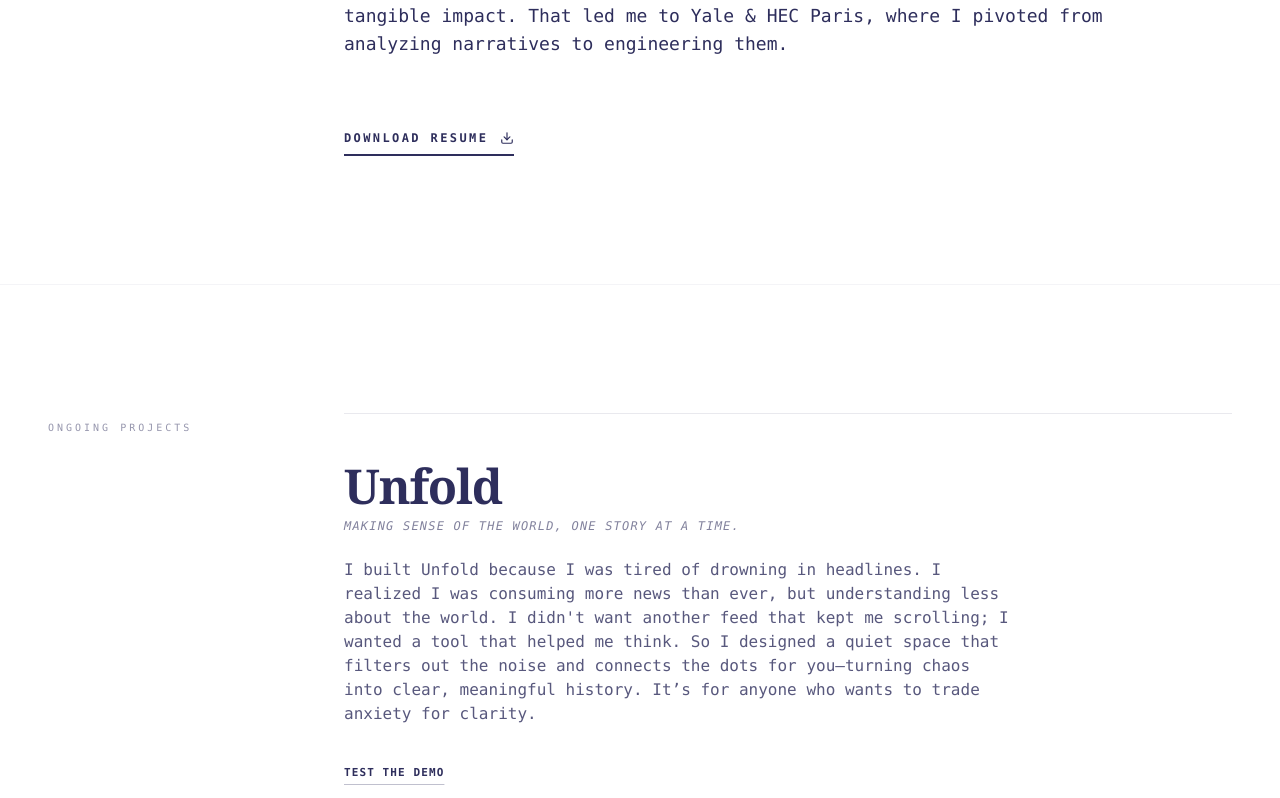
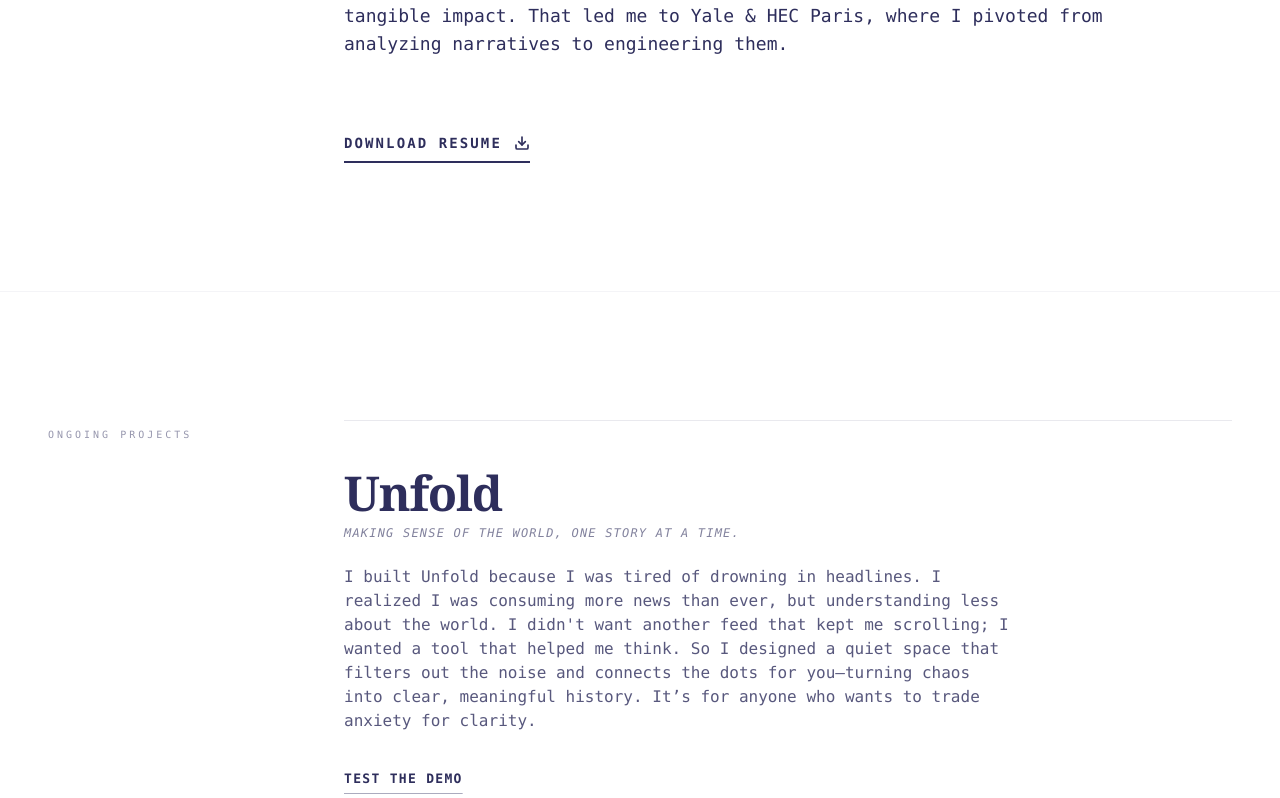
Before and after one commit to sophijw/Personal-Website, a React (Vite) app: page / in a window 1280 px wide. Shown: the part 722-1520 px from the top of the page. Built offline with nearby package versions, Linux system fonts and the light colour scheme; a web font is replaced by a local one.

Commit message:
feat: Update external links and project details
This commit updates all external links to use precise URLs and includes live demo links for the 'Unfold' and 'Warmdays' projects. It also refines the styling for project links and the resume download button for better visual consistency and usability.

```diff
--- a/components/Footer.tsx
+++ b/components/Footer.tsx
@@ -13,11 +13,11 @@
         <div className="flex flex-col gap-12">
           <p className="font-mono text-lg md:text-xl leading-relaxed text-[#2E2E5C]/80">
             Find me on{' '}
-            <a href="https://linkedin.com" target="_blank" rel="noopener noreferrer" className="text-[#2E2E5C] font-bold underline underline-offset-8 decoration-[#2E2E5C]/20 hover:decoration-[#2E2E5C] transition-all">
+            <a href="https://www.linkedin.com/in/jiangyiwu/" target="_blank" rel="noopener noreferrer" className="text-[#2E2E5C] font-bold underline underline-offset-8 decoration-[#2E2E5C]/20 hover:decoration-[#2E2E5C] transition-all">
               LinkedIn
             </a>
             , check out my code on{' '}
-            <a href="https://github.com" target="_blank" rel="noopener noreferrer" className="text-[#2E2E5C] font-bold underline underline-offset-8 decoration-[#2E2E5C]/20 hover:decoration-[#2E2E5C] transition-all">
+            <a href="https://github.com/sophijw" target="_blank" rel="noopener noreferrer" className="text-[#2E2E5C] font-bold underline underline-offset-8 decoration-[#2E2E5C]/20 hover:decoration-[#2E2E5C] transition-all">
               GitHub
             </a>
             , or shoot me an email{' '}
--- a/components/Hero.tsx
+++ b/components/Hero.tsx
@@ -32,9 +32,14 @@
           </div>
 
           <div className="pt-8">
-            <button className="font-mono text-xs uppercase tracking-[0.2em] font-bold text-[#2E2E5C] border-b-2 border-[#2E2E5C] pb-2 hover:opacity-50 transition-all flex items-center gap-3">
-              Download Resume <Download size={14} />
-            </button>
+            <a
+              href="https://docs.google.com/document/d/1_fpT2s4YCbYljWLDyVaZmFFp-4cO6qOYIKkZHQOMNHs/edit?tab=t.d3wtguk0r80b"
+              target="_blank"
+              rel="noopener noreferrer"
+              className="font-mono text-sm uppercase tracking-[0.15em] font-bold text-[#2E2E5C] border-b-2 border-[#2E2E5C] pb-2 hover:opacity-50 transition-all inline-flex items-center gap-3 w-fit"
+            >
+              Download Resume <Download size={16} strokeWidth={2.5} />
+            </a>
           </div>
         </div>
       </div>
--- a/components/Navbar.tsx
+++ b/components/Navbar.tsx
@@ -6,9 +6,9 @@
     <nav className="w-full px-6 md:px-12 py-10 flex justify-between items-center bg-transparent z-50 max-w-7xl mx-auto">
       <div className="text-xl font-serif font-bold tracking-tight text-[#2E2E5C]">SOPHIA.</div>
       <div className="flex gap-6 text-[11px] font-mono font-medium uppercase tracking-widest text-[#2E2E5C]">
-        <a href="https://linkedin.com" target="_blank" rel="noopener noreferrer" className="hover:opacity-60 transition-opacity">LinkedIn</a>
-        <a href="https://github.com" target="_blank" rel="noopener noreferrer" className="hover:opacity-60 transition-opacity">GitHub</a>
-        <a href="https://instagram.com" target="_blank" rel="noopener noreferrer" className="hover:opacity-60 transition-opacity">Instagram</a>
+        <a href="https://www.linkedin.com/in/jiangyiwu/" target="_blank" rel="noopener noreferrer" className="hover:opacity-60 transition-opacity">LinkedIn</a>
+        <a href="https://github.com/sophijw" target="_blank" rel="noopener noreferrer" className="hover:opacity-60 transition-opacity">GitHub</a>
+        <a href="https://www.instagram.com/sophwujiangyi/?igsh=cGM3ZGx1dWJjNHc1&utm_source=qr#" target="_blank" rel="noopener noreferrer" className="hover:opacity-60 transition-opacity">Instagram</a>
       </div>
     </nav>
   );
--- a/components/ProjectCard.tsx
+++ b/components/ProjectCard.tsx
@@ -25,7 +25,7 @@
           href={link}
           target="_blank"
           rel="noopener noreferrer"
-          className="font-mono text-[11px] font-bold uppercase tracking-widest text-[#2E2E5C] underline underline-offset-8 decoration-[#2E2E5C]/30 hover:decoration-[#2E2E5C] transition-all"
+          className="font-mono text-[13px] font-bold uppercase tracking-widest text-[#2E2E5C] underline underline-offset-[10px] decoration-[#2E2E5C]/40 hover:decoration-[#2E2E5C] transition-all"
         >
           Test the Demo
         </a>
--- a/components/Projects.tsx
+++ b/components/Projects.tsx
@@ -8,13 +8,13 @@
       title: "Unfold",
       subtitle: "Making sense of the world, one story at a time.",
       description: "I built Unfold because I was tired of drowning in headlines. I realized I was consuming more news than ever, but understanding less about the world. I didn't want another feed that kept me scrolling; I wanted a tool that helped me think. So I designed a quiet space that filters out the noise and connects the dots for you—turning chaos into clear, meaningful history. It’s for anyone who wants to trade anxiety for clarity.",
-      link: "#"
+      link: "https://unfold-news-timeline-analyzer-422400523342.us-west1.run.app/"
     },
     {
       title: "Warmdays",
       subtitle: "Bringing the 'human' back to digital birthdays.",
       description: "Somewhere along the way, wishing a friend 'Happy Birthday' became a chore—a generic notification we swipe away or a copy-pasted text. I wanted to change that. I built Warmdays to replace low-effort pings with intentional connection. It’s a personal experiment in digital intimacy, designed to help us slow down, remember the people who matter, and celebrate them in a way that actually feels warm.",
-      link: "#"
+      link: "https://warmdays-422400523342.us-west1.run.app/"
     }
   ];
 
```
